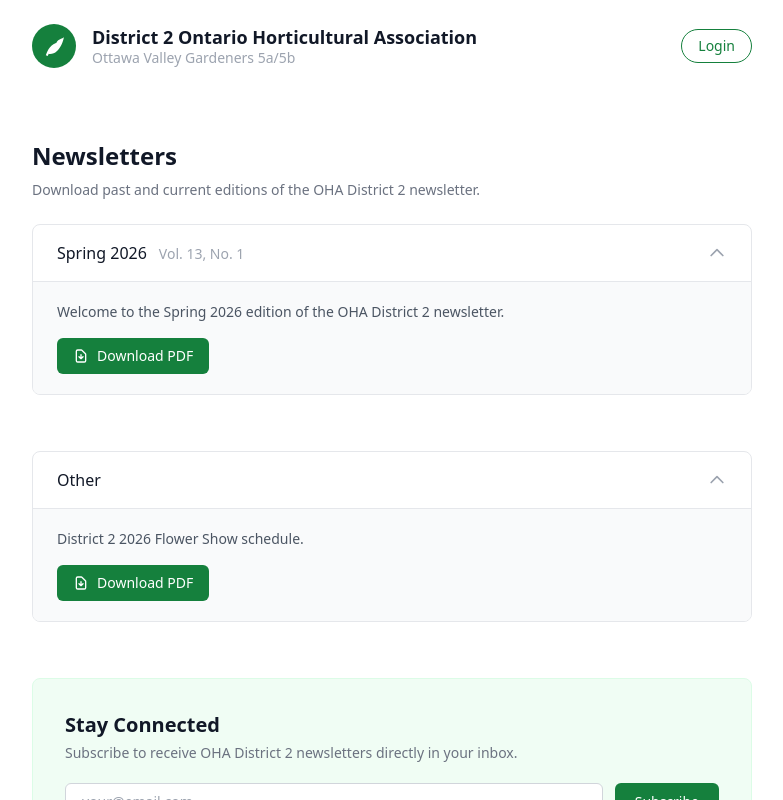
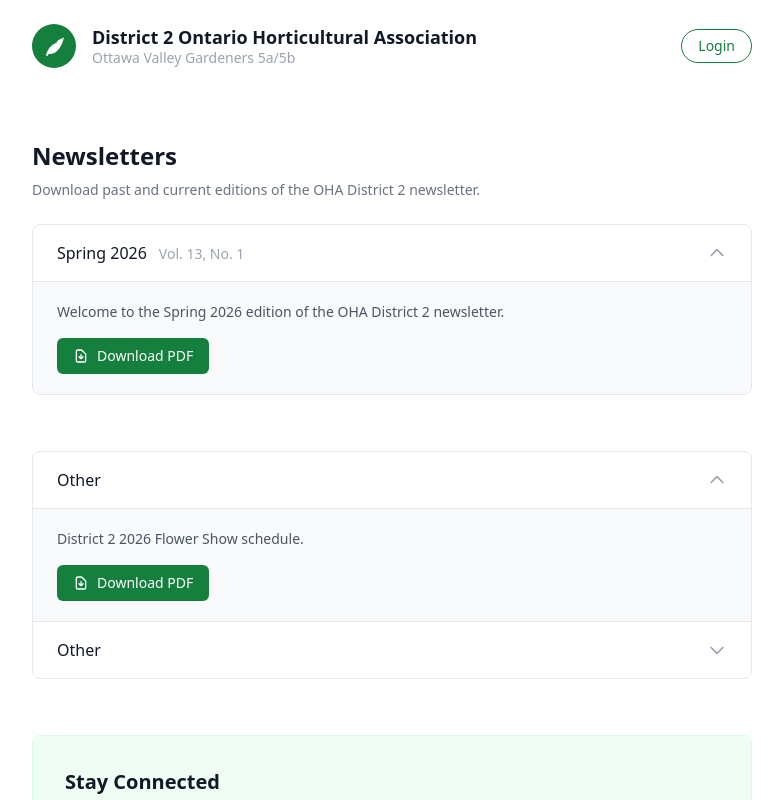
Before and after one commit to carsonfischl/district2, a Next.js app: page / in a window 1280 px wide. Shown: the top 800 px of the page, without its empty margins (248-1031 px from the left). Built offline with nearby package versions, Linux system fonts and the light colour scheme.

Commit message:
added photo comp

```diff
--- a/data/newsletters.ts
+++ b/data/newsletters.ts
@@ -15,6 +15,13 @@
     description: 'District 2 2026 Flower Show schedule.',
     pdfPath: '/newsletters/Schedule LARGE final 8.5 x 11 (2).pdf',
   },
+  {
+    id: 'photo-competition',
+    title: 'Other',
+    date: '',
+    description: 'District 2 2027 Photo Competition.',
+    pdfPath: '/newsletters/D2 2027 Photo Competition.pdf',
+  },
 ]
 
 export const newsletters: Newsletter[] = [
--- a/next.config.ts
+++ b/next.config.ts
@@ -1,5 +1,8 @@
+import path from 'path'
 import type { NextConfig } from 'next'
 
-const nextConfig: NextConfig = {}
+const nextConfig: NextConfig = {
+  outputFileTracingRoot: path.join(__dirname),
+}
 
 export default nextConfig
```
Also changed, not shown: 1 other file (tests, documents, lock files or other folders).
